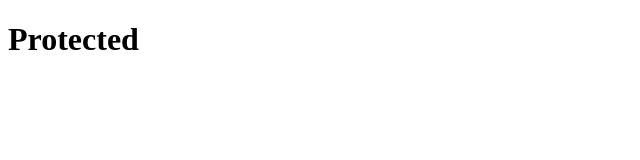
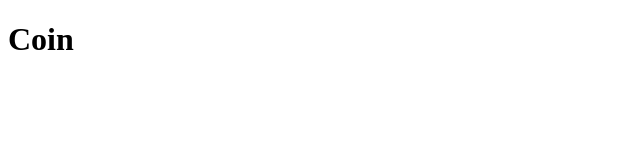
Before and after one commit to Siby1lA/TIL, a React (Create React App) app: page / in a window 1280 px wide. Shown: the top 160 px of the page, without its empty margins (0-640 px from the left). Built offline with nearby package versions, Linux system fonts and the light colour scheme.

Commit message:
react-router-dom & react-query setup

```diff
--- a/package.json
+++ b/package.json
@@ -8,6 +8,8 @@
     "@testing-library/user-event": "^13.5.0",
     "react": "^17.0.2",
     "react-dom": "^17.0.2",
+    "react-query": "^3.34.16",
+    "react-router-dom": "^6.2.2",
     "react-scripts": "5.0.0",
     "styled-components": "^5.3.3",
     "web-vitals": "^2.1.4"
@@ -41,6 +43,7 @@
     "@types/node": "^17.0.21",
     "@types/react": "^17.0.41",
     "@types/react-dom": "^17.0.14",
+    "@types/react-router-dom": "^5.3.3",
     "@types/styled-components": "^5.1.24",
     "typescript": "^4.6.2"
   }
--- a/src/App.tsx
+++ b/src/App.tsx
@@ -1,16 +1,6 @@
-import styled from "styled-components";
-const Container = styled.div`
-  background-color: ${(props) => props.theme.bgColor};
-`;
-const H1 = styled.h1`
-  color: ${(props) => props.theme.textColor};
-`;
+import Router from "./Router";
 function App() {
-  return (
-    <Container>
-      <H1>Protected</H1>
-    </Container>
-  );
+  return <Router />;
 }
 
 export default App;
--- /dev/null
+++ b/src/Router.tsx
@@ -0,0 +1,14 @@
+import { BrowserRouter, Routes, Route } from "react-router-dom";
+import Coin from "./routes/Coin";
+import Coins from "./routes/Coins";
+function Router() {
+  return (
+    <BrowserRouter>
+      <Routes>
+        <Route path="/" element={<Coin />} />
+        <Route path="/:coinId" element={<Coins />} />
+      </Routes>
+    </BrowserRouter>
+  );
+}
+export default Router;
--- a/src/index.tsx
+++ b/src/index.tsx
@@ -2,11 +2,10 @@ import React from "react";
 import ReactDOM from "react-dom";
 import { ThemeProvider } from "styled-components";
 import App from "./App";
-import { lightTheme } from "./theme";
-
+import { theme } from "./theme";
 ReactDOM.render(
   <React.StrictMode>
-    <ThemeProvider theme={lightTheme}>
+    <ThemeProvider theme={theme}>
       <App />
     </ThemeProvider>
   </React.StrictMode>,
--- /dev/null
+++ b/src/routes/Coin.tsx
@@ -0,0 +1,4 @@
+function Coin() {
+  return <h1>Coin</h1>;
+}
+export default Coin;
--- /dev/null
+++ b/src/routes/Coins.tsx
@@ -0,0 +1,12 @@
+import { useParams } from "react-router-dom";
+
+interface RouteParams {
+  coinId: string;
+}
+
+function Coins() {
+  const { coinId } = useParams();
+  return <h1>Coin : {coinId}</h1>;
+}
+
+export default Coins;
--- a/src/theme.ts
+++ b/src/theme.ts
@@ -1,12 +1,7 @@
 import { DefaultTheme } from "styled-components";
 
-export const lightTheme: DefaultTheme = {
+export const theme: DefaultTheme = {
   bgColor: "white",
   textColor: "black",
   btnColor: "tomato",
 };
-export const darkTheme: DefaultTheme = {
-  bgColor: "black",
-  textColor: "white",
-  btnColor: "teal",
-};
```
Also changed, not shown: 1 other file (tests, documents, lock files or other folders).
